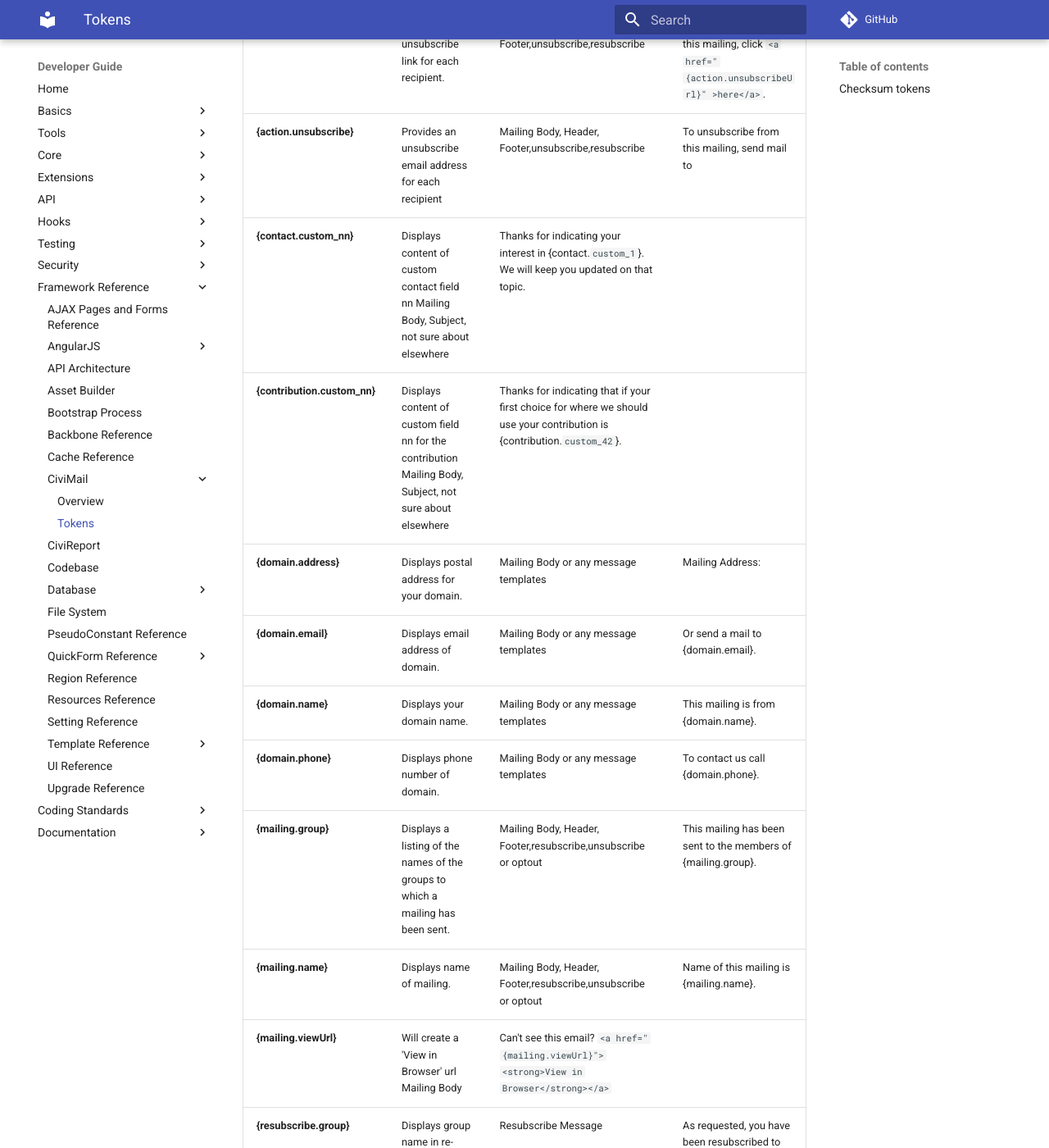
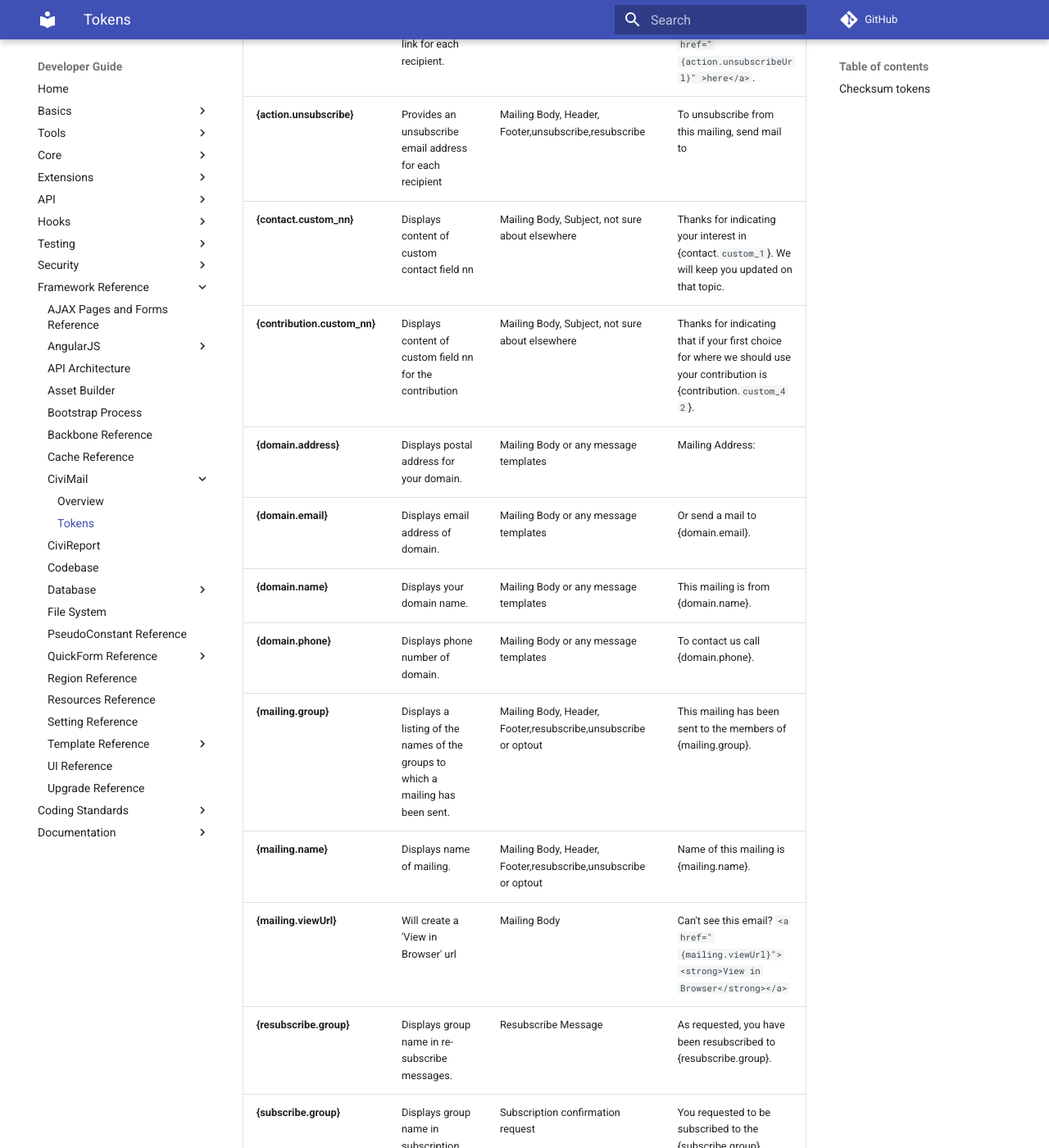
Before and after one commit to civicrm/civicrm-dev-docs, an MkDocs documentation site: the page built from docs/framework/civimail/tokens.md, in a window 1280 px wide and 1400 px high, scrolled down 1701 px. Shown: the whole window at 82% size. Built offline with MkDocs 1.6.1 and Material for MkDocs 9.7.7, drawn with Linux system fonts in a browser that asks for light colours; comment, search, counter and statistics services are not loaded; old or Windows-style settings are respelled for this version of MkDocs.

Commit message:
Fix table

```diff
--- a/docs/framework/civimail/tokens.md
+++ b/docs/framework/civimail/tokens.md
@@ -22,15 +22,15 @@ Token| Purpose| Where used...| Example |
 | **{action.subscribeUrl}** | Provides a link to view and subscribe to any public mailing lists.| Mailing Body, Header, Footer| To see our mailing lists and join the ones you're interested in, click `<a href="{action.subscribeUrl}" >here</a>`.|
 | **{action.unsubscribeUrl}** | Provides an unsubscribe link for each recipient.| Mailing Body, Header, Footer,unsubscribe,resubscribe| To unsubscribe from this mailing, click `<a href="{action.unsubscribeUrl}" >here</a>`.|
 | **{action.unsubscribe}** | Provides an unsubscribe email address for each recipient| Mailing Body, Header, Footer,unsubscribe,resubscribe| To unsubscribe from this mailing, send mail to {action.unsubscribe}|
-| **{contact.custom_nn}** | Displays content of custom contact field nn Mailing Body, Subject, not sure about elsewhere | Thanks for indicating your interest in {contact.`custom_1`}. We will keep you updated on that topic.|
-| **{contribution.custom_nn}** | Displays content of custom field nn for the contribution Mailing Body, Subject, not sure about elsewhere | Thanks for indicating that if your first choice for where we should use your contribution is {contribution.`custom_42`}.|
+| **{contact.custom_nn}** | Displays content of custom contact field nn | Mailing Body, Subject, not sure about elsewhere | Thanks for indicating your interest in {contact.`custom_1`}. We will keep you updated on that topic.|
+| **{contribution.custom_nn}** | Displays content of custom field nn for the contribution | Mailing Body, Subject, not sure about elsewhere | Thanks for indicating that if your first choice for where we should use your contribution is {contribution.`custom_42`}.|
 | **{domain.address}** | Displays postal address for your domain.| Mailing Body or any message templates | Mailing Address:  {domain.address}|
 | **{domain.email}** | Displays email address of domain.| Mailing Body or any message templates|  Or send a mail to {domain.email}.|
 | **{domain.name}** | Displays your domain name.| Mailing Body or any message templates| This mailing is from {domain.name}.|
 | **{domain.phone}** | Displays phone number of domain.| Mailing Body or any message templates| To contact us call {domain.phone}.|
 | **{mailing.group}** | Displays a listing of the names of the groups to which a mailing has been sent.| Mailing Body, Header, Footer,resubscribe,unsubscribe or optout| This mailing has been sent to the members of {mailing.group}.|
 | **{mailing.name}** | Displays name of mailing.| Mailing Body, Header, Footer,resubscribe,unsubscribe or optout| Name of this mailing is {mailing.name}.|
-| **{mailing.viewUrl}** | Will create a 'View in Browser' url Mailing Body  | Can't see this email? `<a href="{mailing.viewUrl}"><strong>View in Browser</strong></a>`|
+| **{mailing.viewUrl}** | Will create a 'View in Browser' url | Mailing Body  | Can't see this email? `<a href="{mailing.viewUrl}"><strong>View in Browser</strong></a>`|
 | **{resubscribe.group}** | Displays group name in re-subscribe messages.| Resubscribe Message| As requested, you have been resubscribed to {resubscribe.group}.|
 | **{subscribe.group}** | Displays group name in subscription confirmation requests.| Subscription confirmation request | You requested to be subscribed to the {subscribe.group}.|
 | **{unsubscribe.group}** | Displays group name in unsubscribe confirmation messages.| Unsubscribe Message| You have been unsubscribed from {unsubscribe.group}.|
```
